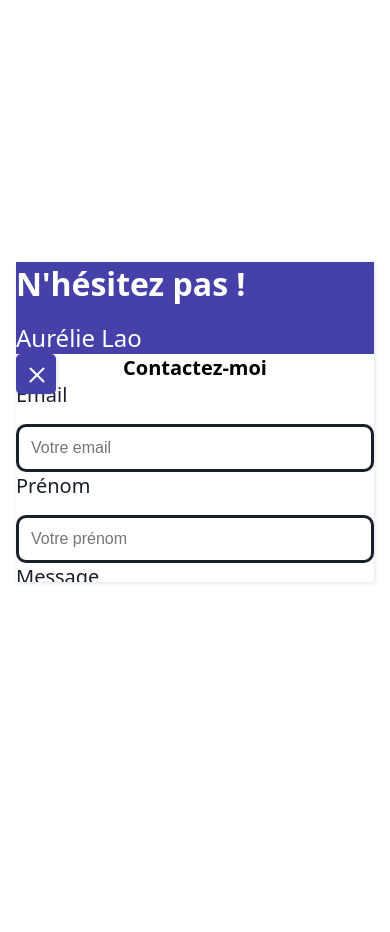
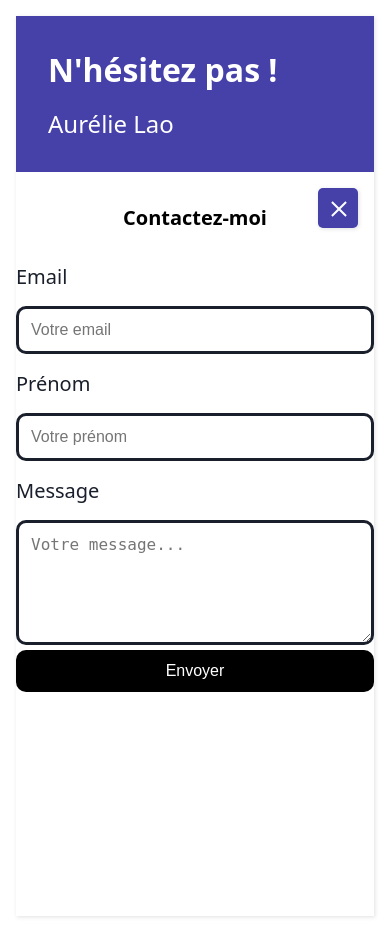
Before and after one commit to Auresorhia/Portfolio, a PHP site: page /contact.php in a window 390 px wide. Before the commit the page ends 583 px from the top, so only its background shows below. Run offline with PHP 8.4, Linux system fonts and the light colour scheme.

Commit message:
page d'accueil

```diff
--- a/contact.css
+++ b/contact.css
@@ -205,10 +205,9 @@
   }
 
   /* Amélioration de l'accessibilité */
-  @media (max-width: 800px) {
+  @media (max-width: 768px) {
     .carre-noirblanc {
         flex-direction: column;
-        min-height: auto;
     }
     .carre1,
     .carre2 {
@@ -216,15 +215,18 @@
         padding: var(--spacing-md);
     }
     .carre1 {
-        padding: var(--spacing-lg);
+        padding: 2rem;
     }
     .contacte-moi {
-        margin: var(--spacing-lg) 0;
+        margin: 2rem;
         text-align: center;
     }
     .fermer {
-        top: var(--spacing-sm);
-        right: var(--spacing-sm);
+        top: 1rem;
+        right: 1rem;
+    }
+    input{
+      margin-bottom: 1rem;
     }
 }
 @media (max-width: 480px) {
@@ -252,7 +254,7 @@
         min-height: 100vh;
     }
     .form-group {
-        margin-bottom: var(--spacing-sm);
+        margin-bottom: 1rem;
     }
     .contacte-moi {
         margin: var(--spacing-md) 0;
```
